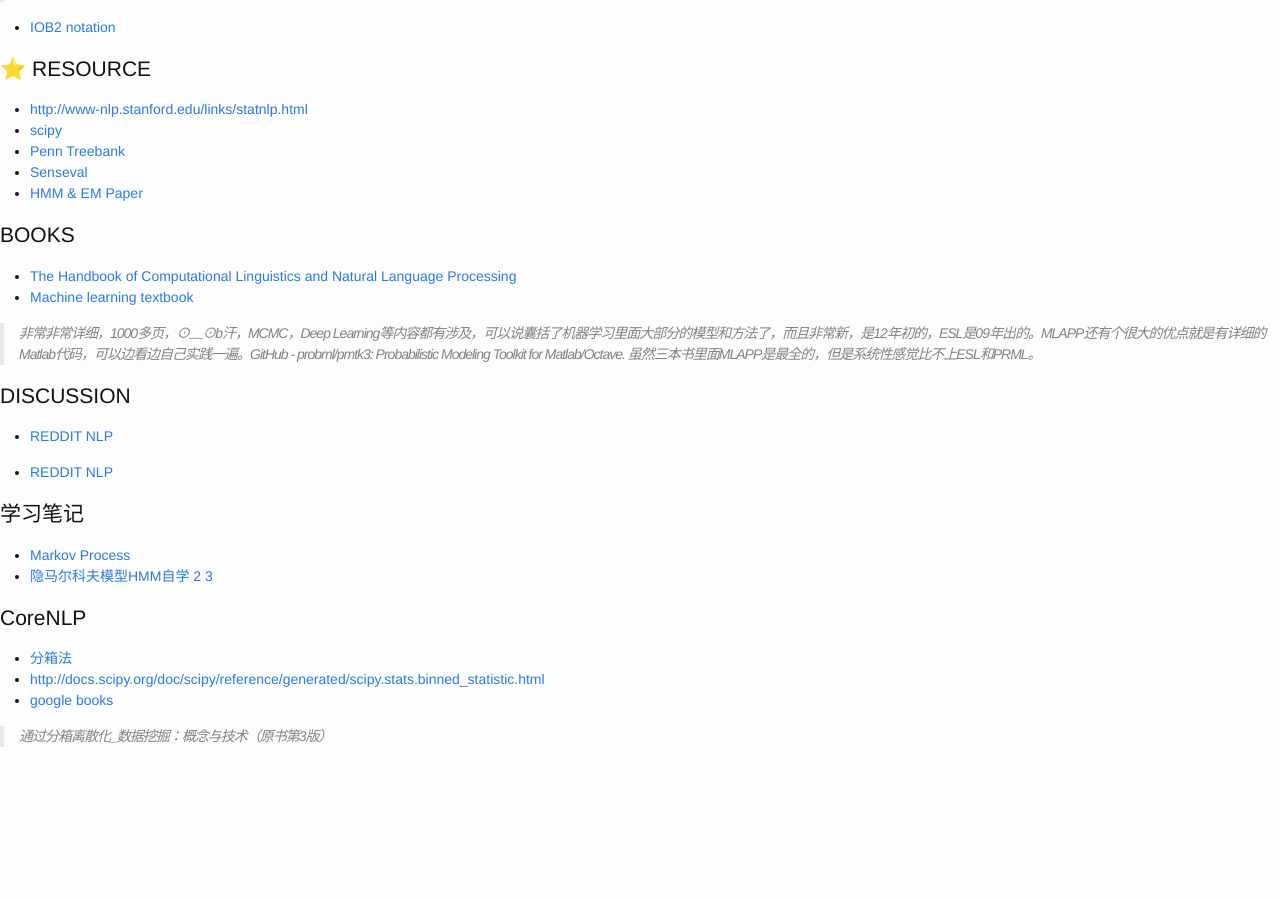
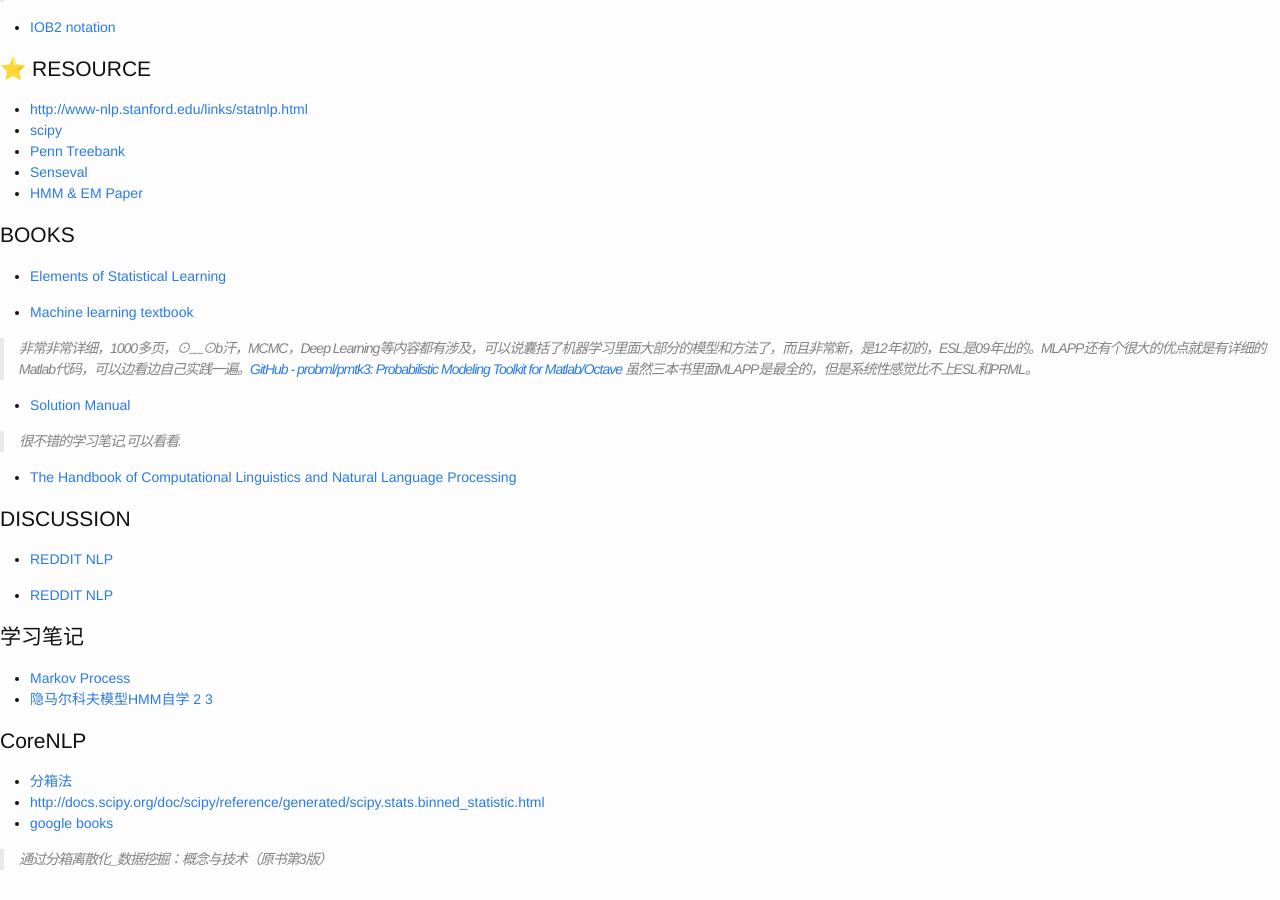
Before and after one commit to cnwarden/cnwarden.github.io, a Jekyll site: the page built from ml/index.md, in a window 1280 px wide and 900 px high, scrolled down 1383 px. Built offline with Jekyll 4.4.1, drawn with Linux system fonts in a browser that asks for light colours; emoji names are drawn with the system emoji font; before the commit the page ends 2160 px from its top, so only the background shows below that.

Commit message:
Update index.md

```diff
--- a/ml/index.md
+++ b/ml/index.md
@@ -86,10 +86,17 @@ Stanford relation extractor is a Java implementation to find relations between t
 
 # BOOKS
 
-* [The Handbook of Computational Linguistics and Natural Language Processing](https://books.google.com.hk/books?id=zBmom42eWPcC&pg=RA3-PT688&lpg=RA3-PT688&dq=Ratnaparkhi+thesis&source=bl&ots=N8F7p1qF62&sig=QS5ukHtyWeQYC_HOKsV1LfKZzmg&hl=zh-TW&sa=X&ved=0ahUKEwi05Pav-JvLAhWKl5QKHRXvDxcQ6AEIPTAE#v=onepage&q=Ratnaparkhi%20thesis&f=false)
+* [Elements of Statistical Learning](#)
+
 * [Machine learning textbook](https://www.cs.ubc.ca/~murphyk/MLbook/)
 
-> 非常非常详细，1000多页，⊙﹏⊙b汗，MCMC，Deep Learning等内容都有涉及，可以说囊括了机器学习里面大部分的模型和方法了，而且非常新，是12年初的，ESL是09年出的。MLAPP还有个很大的优点就是有详细的Matlab代码，可以边看边自己实践一遍。GitHub - probml/pmtk3: Probabilistic Modeling Toolkit for Matlab/Octave. 虽然三本书里面MLAPP是最全的，但是系统性感觉比不上ESL和PRML。
+> 非常非常详细，1000多页，⊙﹏⊙b汗，MCMC，Deep Learning等内容都有涉及，可以说囊括了机器学习里面大部分的模型和方法了，而且非常新，是12年初的，ESL是09年出的。MLAPP还有个很大的优点就是有详细的Matlab代码，可以边看边自己实践一遍。[GitHub - probml/pmtk3: Probabilistic Modeling Toolkit for Matlab/Octave](https://github.com/probml/pmtk3) 虽然三本书里面MLAPP是最全的，但是系统性感觉比不上ESL和PRML。
+
+* [Solution Manual](http://waxworksmath.com/ce_solutionmanuals.asp)
+
+> 很不错的学习笔记,可以看看.
+
+* [The Handbook of Computational Linguistics and Natural Language Processing](https://books.google.com.hk/books?id=zBmom42eWPcC&pg=RA3-PT688&lpg=RA3-PT688&dq=Ratnaparkhi+thesis&source=bl&ots=N8F7p1qF62&sig=QS5ukHtyWeQYC_HOKsV1LfKZzmg&hl=zh-TW&sa=X&ved=0ahUKEwi05Pav-JvLAhWKl5QKHRXvDxcQ6AEIPTAE#v=onepage&q=Ratnaparkhi%20thesis&f=false)
 
 # DISCUSSION
 
```
